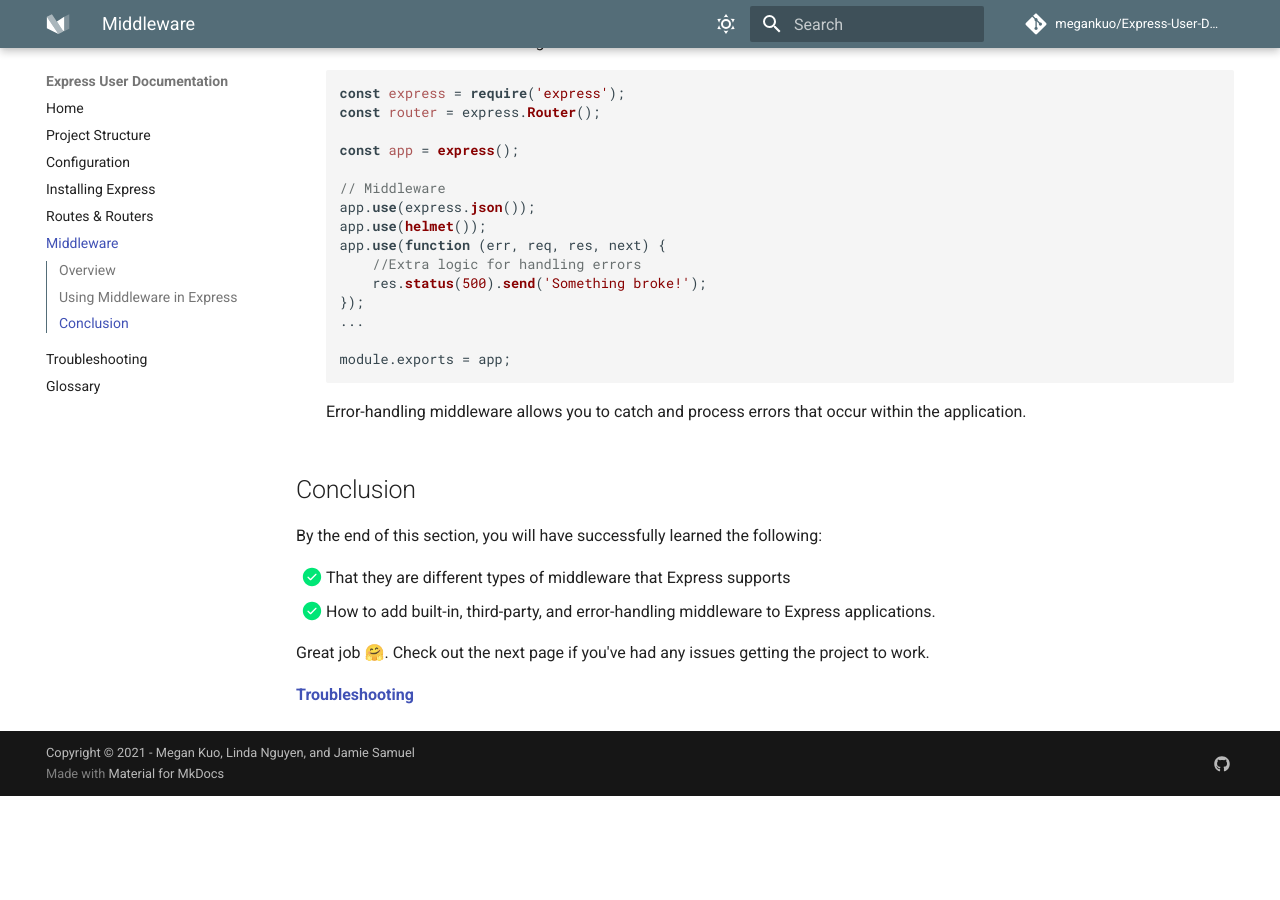
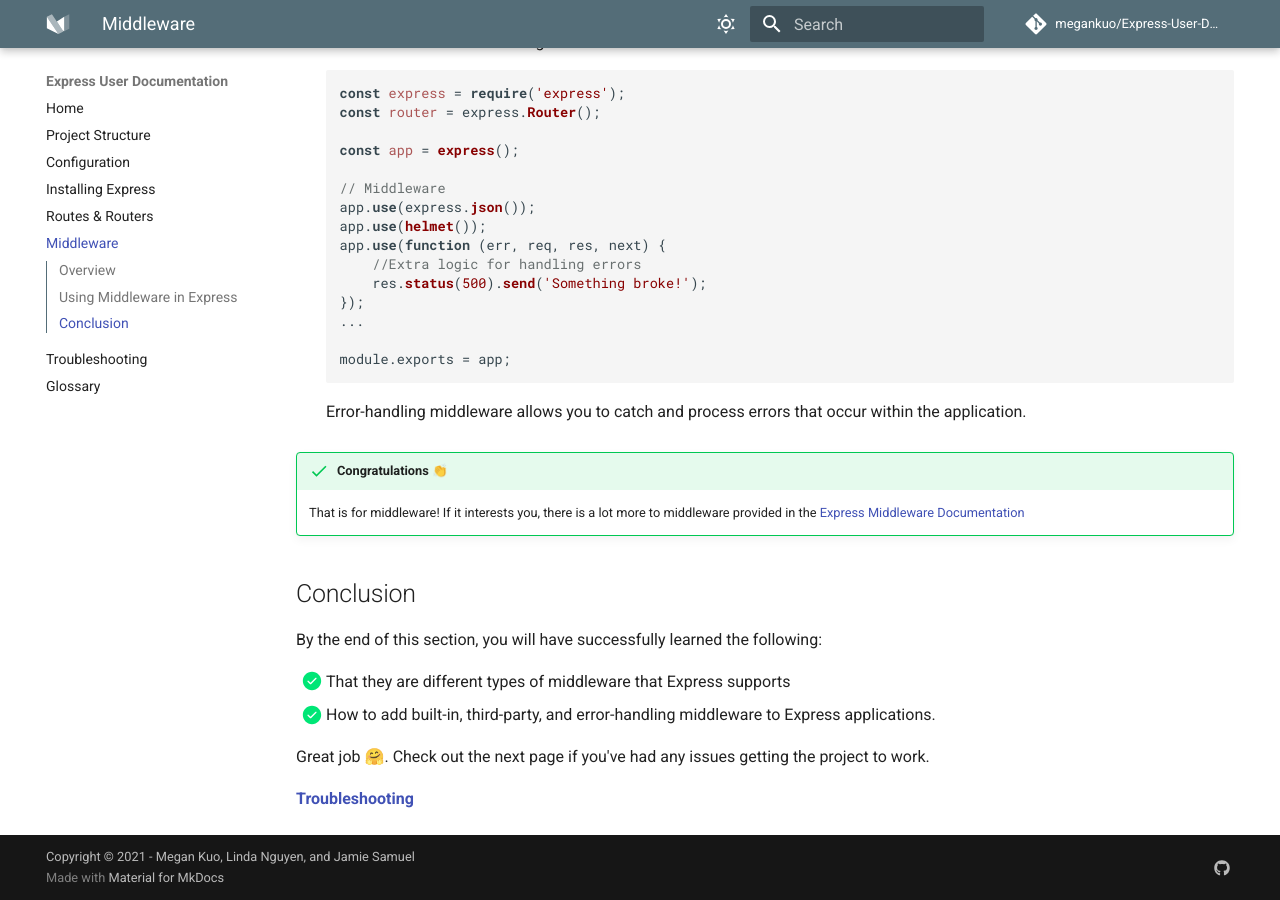
Before and after one commit to megankuo/Express-User-Documentation, an MkDocs documentation site: the page built from docs/pages/middleware.md, in a window 1280 px wide and 900 px high, scrolled down 1699 px. Built offline with MkDocs 1.6.1 and Material for MkDocs 9.7.7, drawn with Linux system fonts in a browser that asks for light colours; nearby versions of some CDN libraries; comment, search, counter and statistics services are not loaded; before the commit the page ends 2495 px from its top, so only the background shows below that.

Commit message:
Added admonition for sucess at end of middleware section

```diff
--- a/docs/pages/middleware.md
+++ b/docs/pages/middleware.md
@@ -89,6 +89,9 @@
 
     Error-handling middleware allows you to catch and process errors that occur within the application.
 
+!!!success "Congratulations 👏"
+    That is for middleware! If it interests you, there is a lot more to middleware provided in the [Express Middleware Documentation](https://expressjs.com/en/guide/using-middleware.html#middleware.built-in)
+
 
 ## Conclusion
 
```
